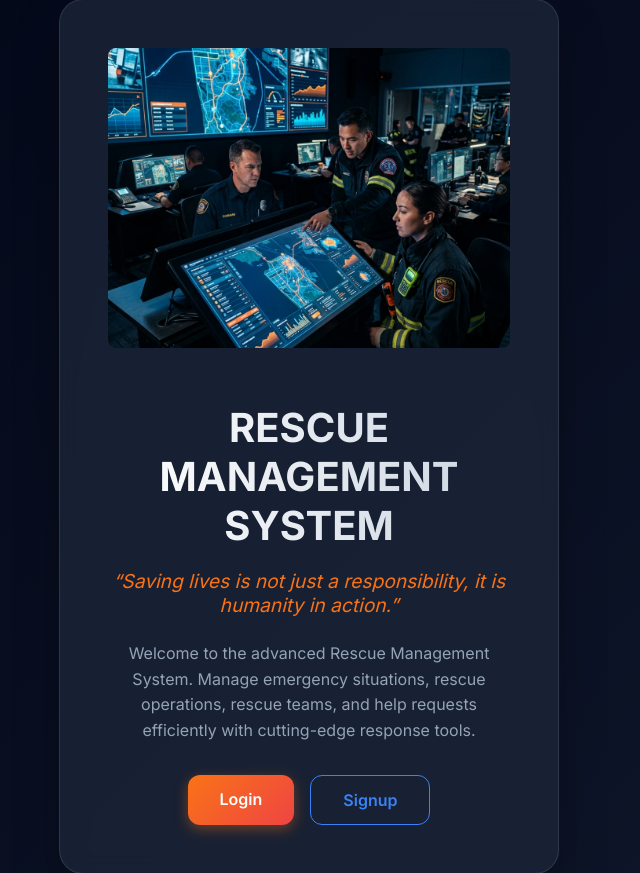
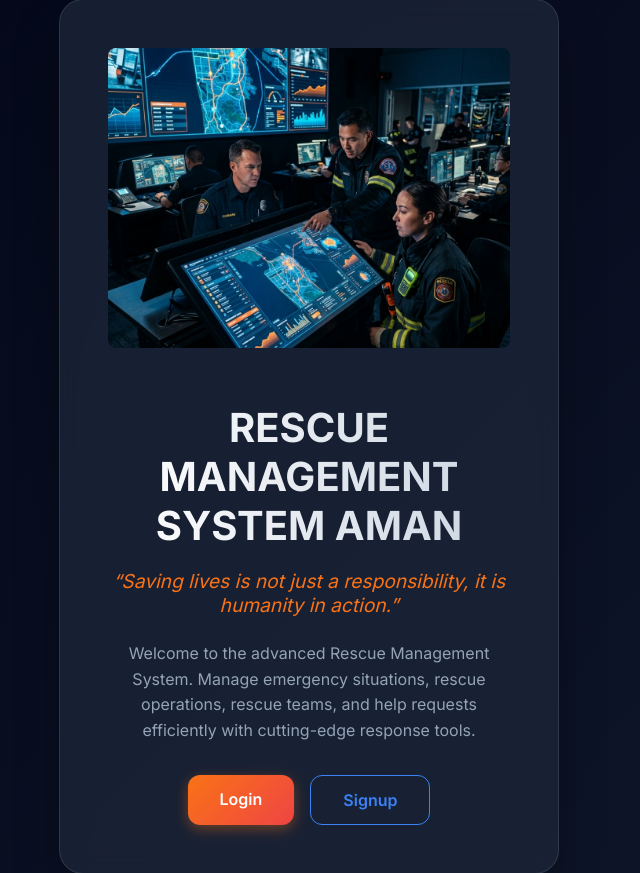
Before and after one commit to am12j/laravel, a Laravel app: page / in a window 1280 px wide. Shown: the part 33-906 px from the top of the page, without its empty margins (331-971 px from the left). Run offline with Laravel 12, Linux system fonts and the light colour scheme.

Commit message:
yes done

```diff
--- a/resources/views/welcome.blade.php
+++ b/resources/views/welcome.blade.php
@@ -10,7 +10,7 @@
     <div class="center-content">
         <div class="glass-panel">
             <img src="{{ asset('images/hero.png') }}" alt="Rescue Hero" style="width: 100%; max-height: 300px; object-fit: cover; border-radius: 8px; margin-bottom: 1.5rem;">
-            <h1>RESCUE MANAGEMENT SYSTEM</h1>
+            <h1>RESCUE MANAGEMENT SYSTEM AMAN</h1>
             <h3>“Saving lives is not just a responsibility, it is humanity in action.”</h3>
             <p>
                 Welcome to the advanced Rescue Management System.
```
